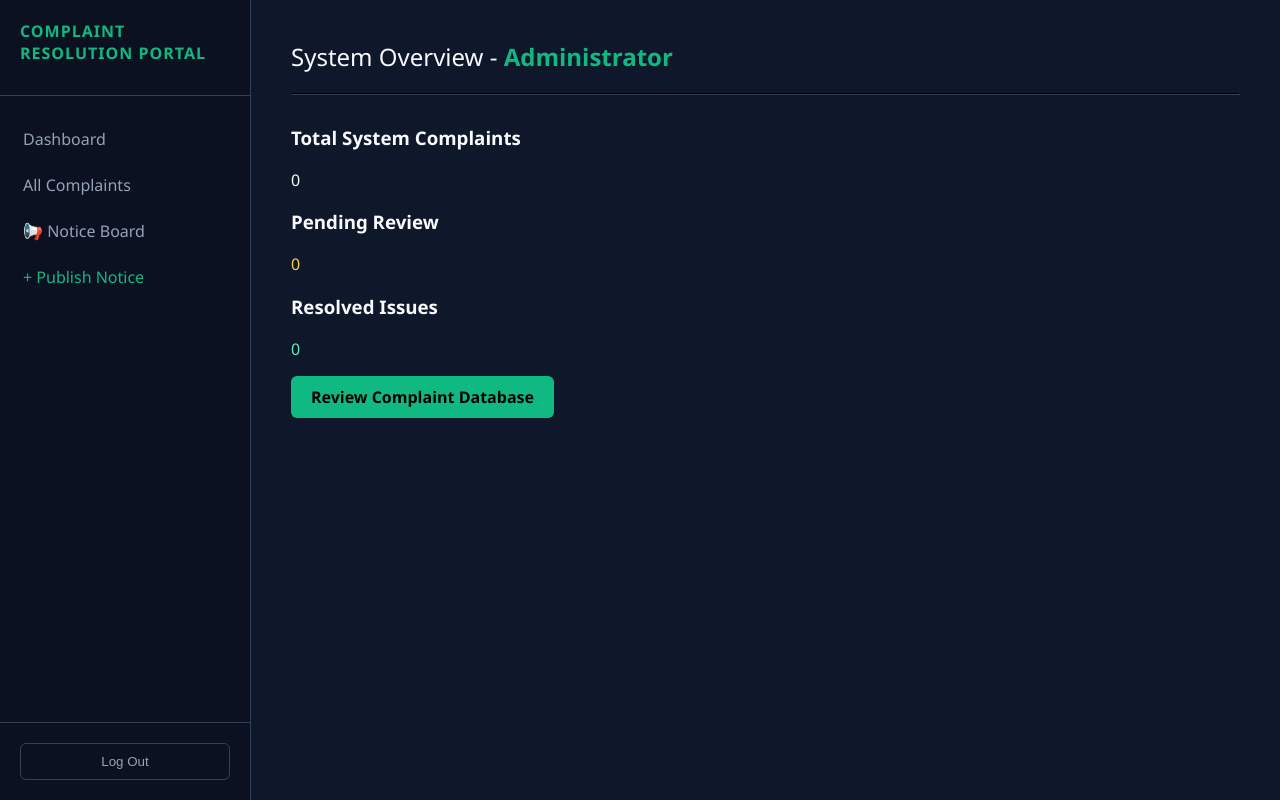
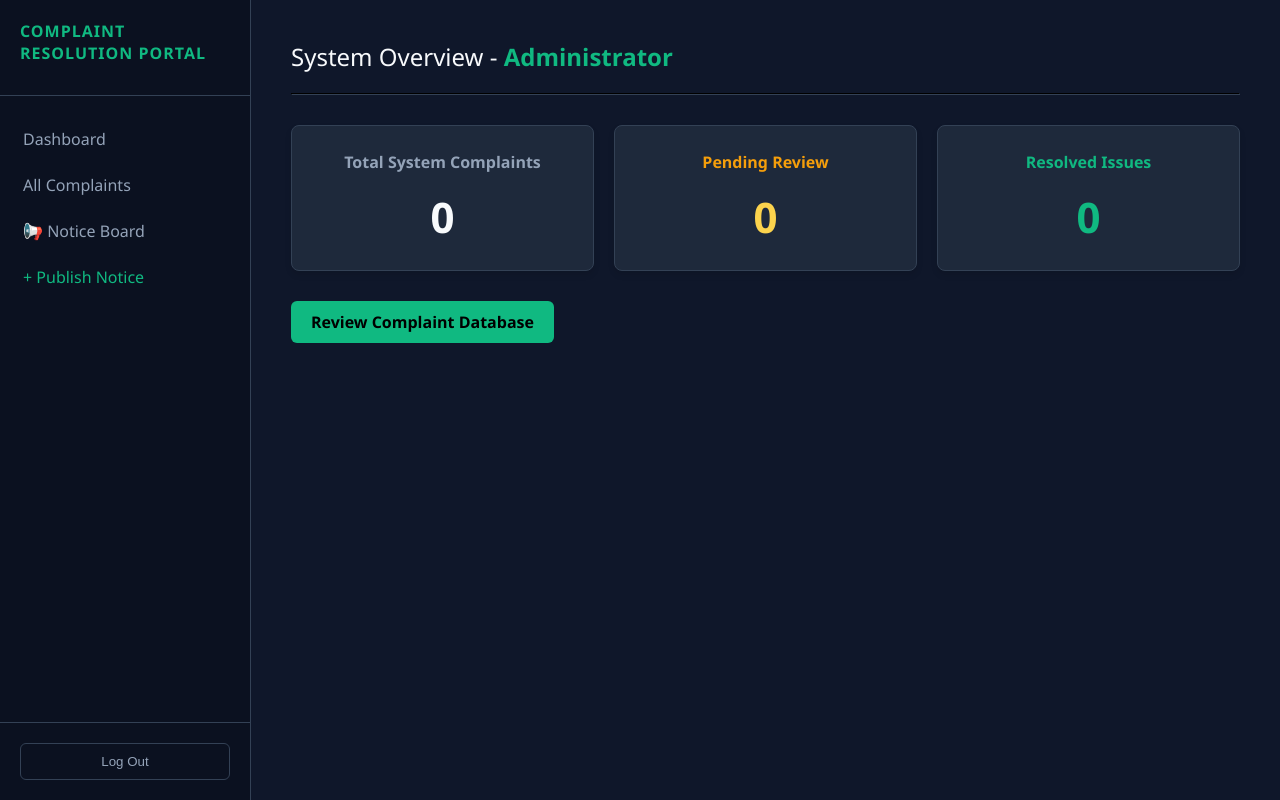
Before and after one commit to aryanMax/DAV-Complaint-Management-System, a Django app: page /dashboard/ in a window 1280 px wide. Run offline with Django 5.2, Linux system fonts and the light colour scheme; the visitor is signed in with stand-in values (Sample User, id 1); data that the repository does not hold is empty.

Commit message:
Update admin_dashboard.html

```diff
--- a/complaints/templates/admin_dashboard.html
+++ b/complaints/templates/admin_dashboard.html
@@ -1,24 +1,55 @@
-{% extends "complaints/base.html" %}
-{% block title %}Admin Dashboard | DAV Portal{% endblock %}
+{% extends 'complaints/base.html' %}
+{% block title %}Admin Dashboard{% endblock %}
 
 {% block content %}
+<style>
+    .stats-grid {
+        display: grid;
+        grid-template-columns: repeat(auto-fit, minmax(200px, 1fr));
+        gap: 20px;
+    }
+    .stat-card {
+        background: var(--bg-card);
+        border: 1px solid var(--border);
+        padding: 25px;
+        border-radius: 8px;
+        text-align: center;
+        box-shadow: 0 4px 6px rgba(0,0,0,0.1);
+    }
+    .stat-card h3 {
+        margin-top: 0;
+        font-size: 16px;
+        color: var(--text-muted);
+        margin-bottom: 15px;
+    }
+    .stat-card .number {
+        font-size: 42px;
+        font-weight: bold;
+        margin: 0;
+    }
+</style>
+
+<div style="margin-bottom: 30px;">
     <h2 style="margin-top: 0; font-weight: 400;">System Overview - <span style="color: var(--accent); font-weight: bold;">Administrator</span></h2>
-    <hr style="border-color: var(--border); margin-bottom: 30px;">
+    <hr style="border-color: var(--border);">
+</div>
 
 <div class="stats-grid">
     <div class="stat-card">
         <h3>Total System Complaints</h3>
-            <p class="number">{{ total }}</p>
+        <p class="number" style="color: var(--text-main);">{{ total }}</p>
     </div>
     <div class="stat-card">
-            <h3>Pending Review</h3>
+        <h3 style="color: #f59e0b;">Pending Review</h3>
         <p class="number" style="color: #fcd34d;">{{ pending }}</p>
     </div>
     <div class="stat-card">
-            <h3>Resolved Issues</h3>
-            <p class="number" style="color: #6ee7b7;">{{ resolved }}</p>
+        <h3 style="color: var(--accent);">Resolved Issues</h3>
+        <p class="number" style="color: var(--accent);">{{ resolved }}</p>
     </div>
 </div>
 
+<div style="margin-top: 30px;">
     <a href="{% url 'all_complaints' %}" class="action-btn">Review Complaint Database</a>
+</div>
 {% endblock %}
```
Lines whose indentation alone changed are shown as unchanged.
